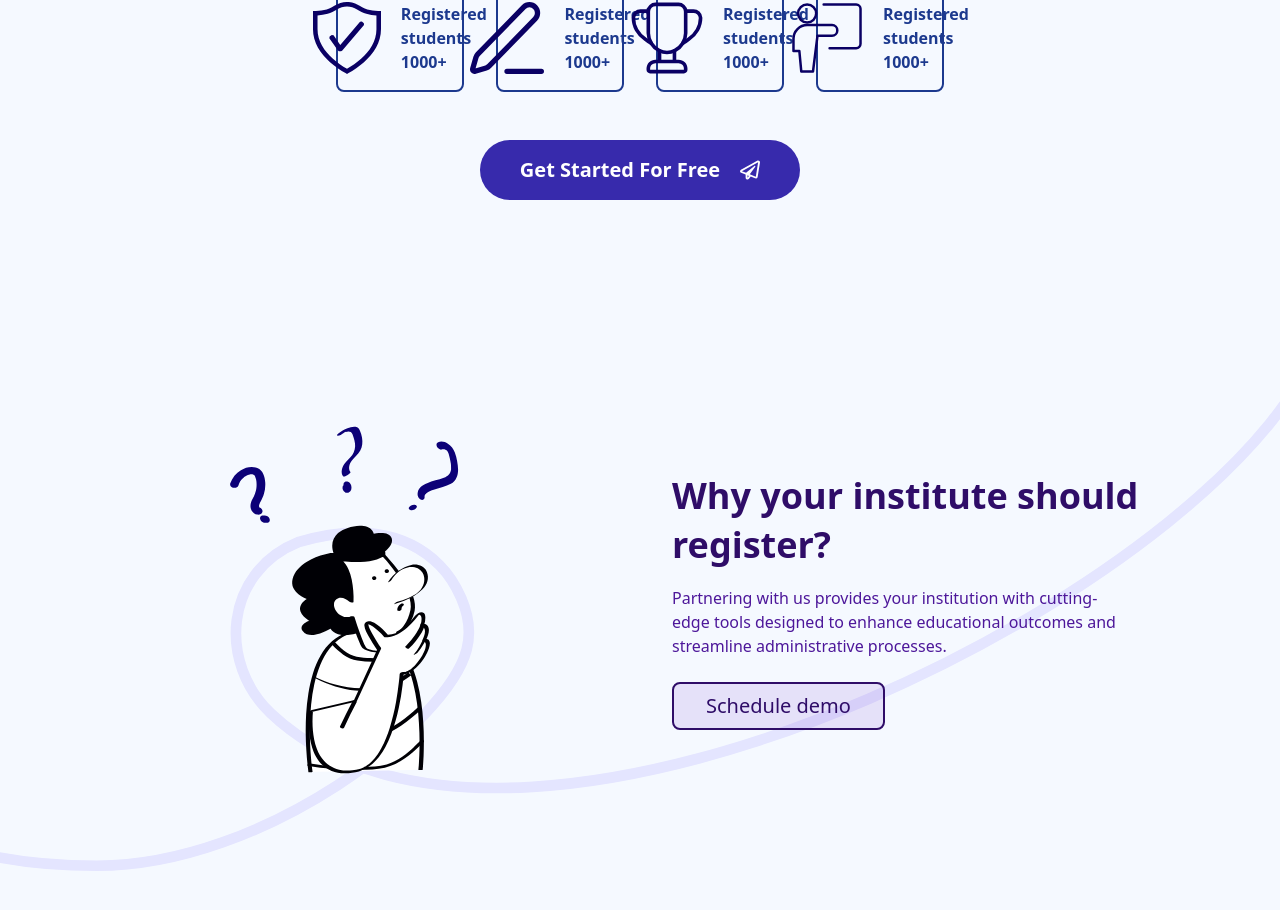
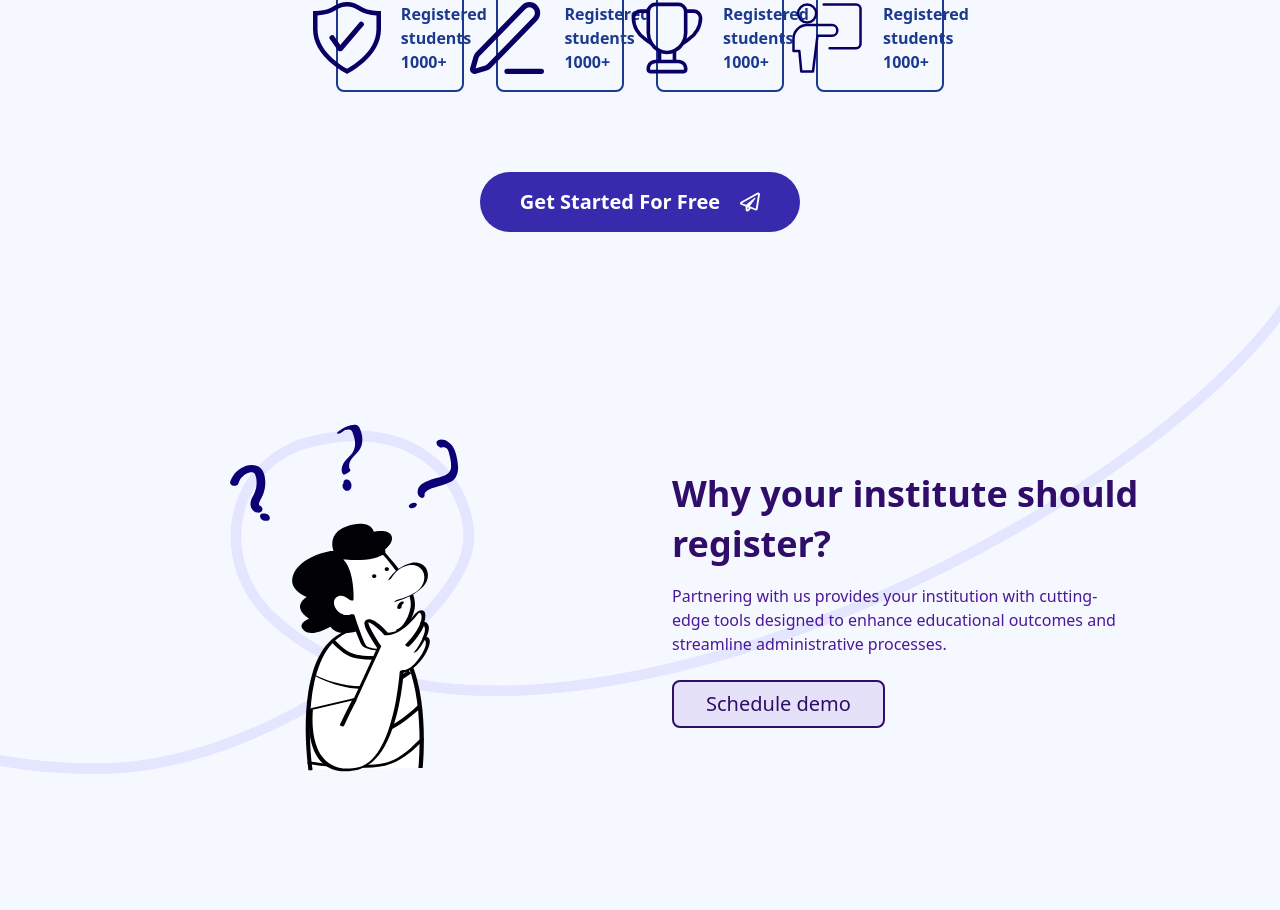
Before and after one commit to InsansaTechnoledge/Test-Series, a React (Vite) app in the folder TestSeries/: page / in a window 1280 px wide. Shown: the part 524-1434 px from the top of the page. Built offline with nearby package versions, Linux system fonts and the light colour scheme.

Commit message:
minor change

```diff
--- a/TestSeries/features/beforeAuth/pages/Hero.jsx
+++ b/TestSeries/features/beforeAuth/pages/Hero.jsx
@@ -61,7 +61,9 @@ const Hero = () => {
       </div>
       <div className='w-full flex'>
         <button
-        className='bg-indigo-800 rounded-full text-white py-4 px-10 mt-12 mx-auto'
+        className='
+        hover:cursor-pointer
+        bg-indigo-800 rounded-full text-white py-4 px-10 mt-20 mx-auto'
         >
           <div className='flex'>
             <span className='pr-5 font-semibold text-xl '>
--- a/TestSeries/features/beforeAuth/pages/WhyYourInstitute.jsx
+++ b/TestSeries/features/beforeAuth/pages/WhyYourInstitute.jsx
@@ -6,13 +6,13 @@ const WhyYourInstitute = () => {
   return (
     <>
 
-      {/* Full-screen Line Image */}
-      <img src={line} alt="line img" className='absolute z-10 h-full' />
 
     <div className="relative w-full h-screen overflow-hidden">
+      {/* Full-screen Line Image */}
+      <img src={line} alt="line img" className='absolute z-10 h-fit w-full' />
 
 
-      <div className="relative z-10  flex flex-row items-center justify-between w-full h-full px-12">
+      <div className="relative z-10  flex flex-row items-center justify-between w-full h-fit py-38 px-12">
 
         {/* Left side */}
         <div className="w-1/2 flex justify-center">
@@ -28,7 +28,7 @@ const WhyYourInstitute = () => {
             Partnering with us provides your institution with cutting-edge tools designed to enhance
             educational outcomes and streamline administrative processes.
           </p>
-          <button className="bg-violet-800/10 text-xl text-violet-950 border-violet-950 border-2 rounded-lg py-2 px-8 mt-6">
+          <button className="hover:cursor-pointer bg-violet-800/10 text-xl text-violet-950 border-violet-950 border-2 rounded-lg py-2 px-8 mt-6">
             Schedule demo
           </button>
         </div>
```
